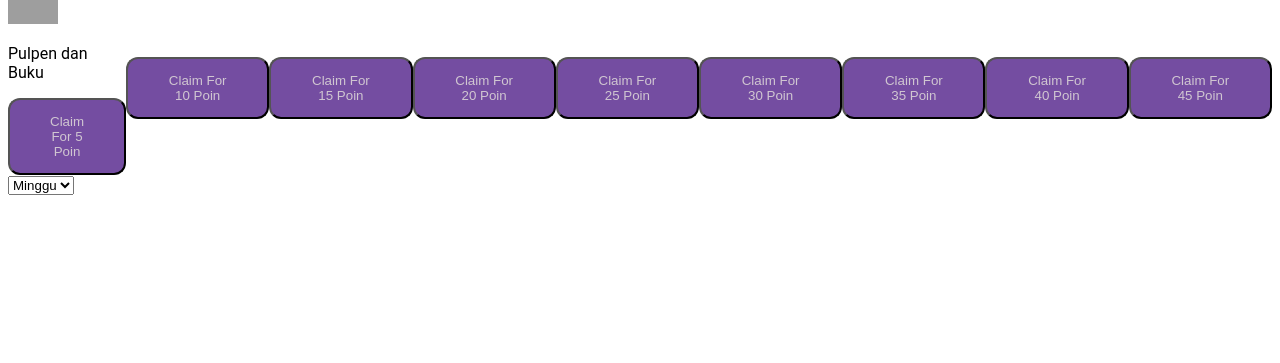
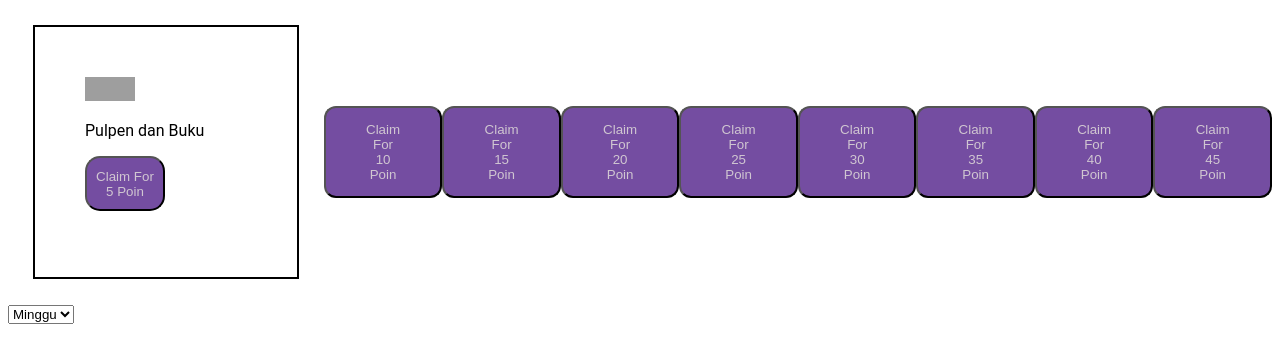
Before and after one commit to mrf0217/project_web_interpersonal_skill, a PHP site: page /reward.html in a window 1280 px wide. Shown: the part 120-483 px from the top of the page. Run offline with PHP 8.4, Linux system fonts and the light colour scheme; grey boxes are pictures that could not be loaded.

Commit message:
Update reward.css

```diff
--- a/reward.css
+++ b/reward.css
@@ -47,8 +47,9 @@ body {
 .btn1 {
     background-color: rgb(116, 77, 161);
     color: #d0c6d1;
-    border-radius: 12px;
-    padding: 14px 40px;
+    border-radius: 15px;
+    width: 80px;
+    height:55px;
 }
 
 .btn2 {
@@ -116,3 +117,11 @@ body {
     width: 50px;
     height: 25;
 }
+
+.reward-description {
+    margin: 25px;
+    padding: 50px;
+    border: solid black 2px;
+    width: 500px;
+    height: 150px;
+}
```
